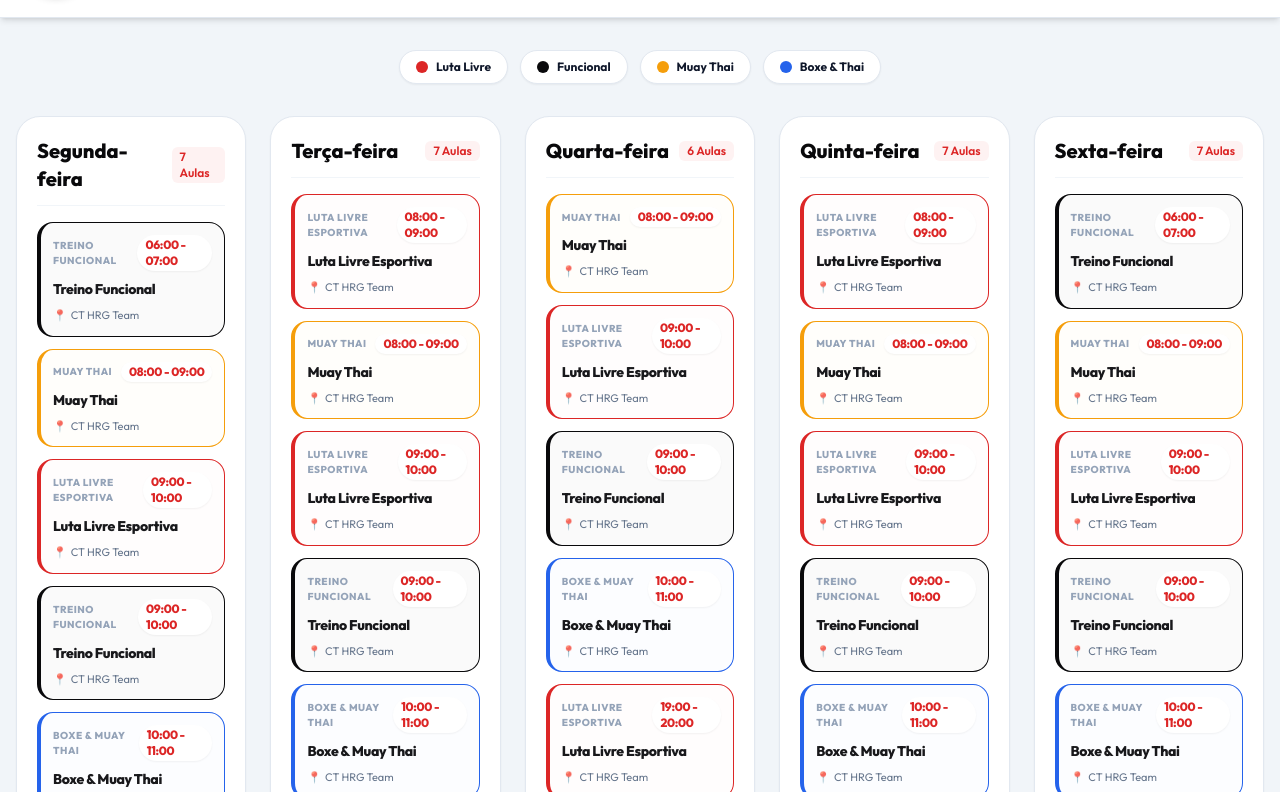
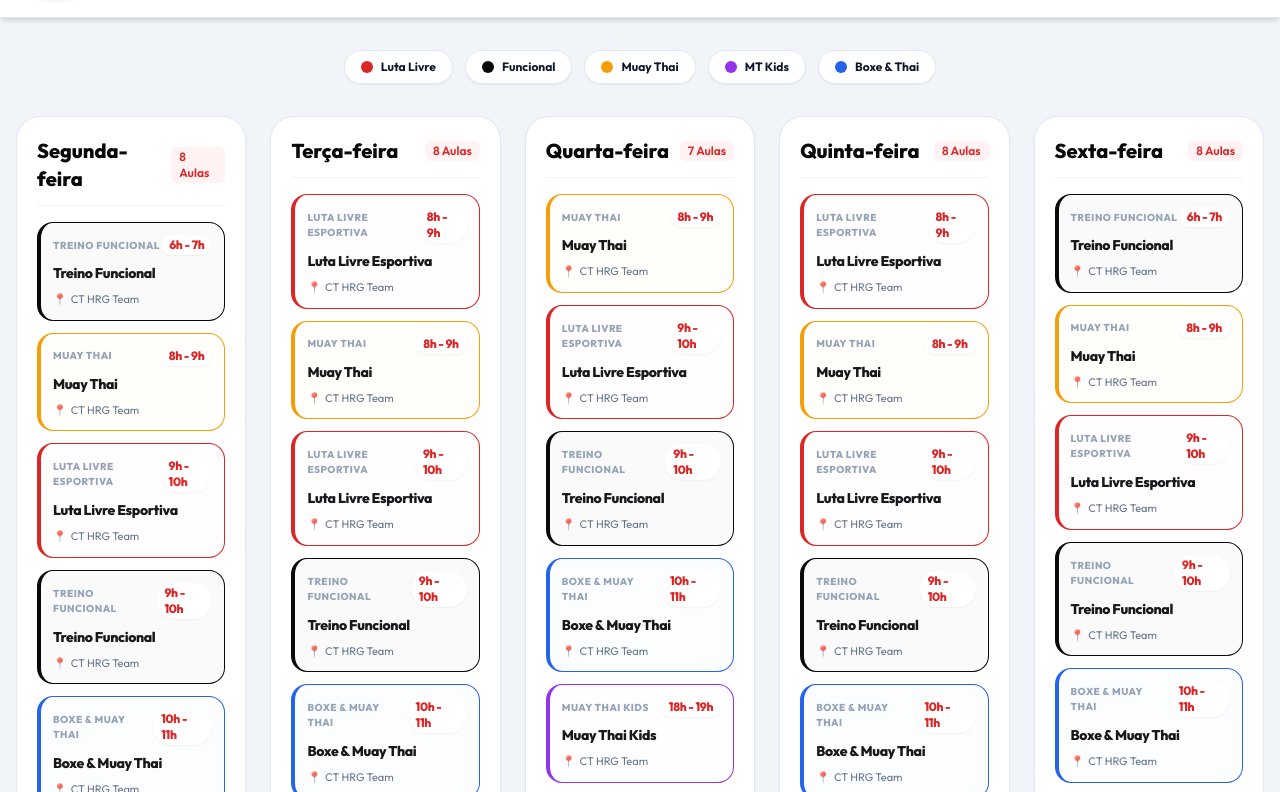
Before and after one commit to equipehrgteam/calendariohrgteam, a plain HTML site: page index.html in a window 1280 px wide. Shown: the part 146-938 px from the top of the page. Drawn offline with nearby package versions, Linux system fonts and the light colour scheme.

Commit message:
versao 02
ajustes no horarios e inclusao de aula kids

```diff
--- a/index.html
+++ b/index.html
@@ -79,7 +79,7 @@
                         <path stroke-linecap="round" stroke-linejoin="round" stroke-width="2" d="M21 21l-6-6m2-5a7 7 0 11-14 0 7 7 0 0114 0z"></path>
                     </svg>
                 </span>
-                <input type="text" id="searchInput" placeholder="Filtrar por modalidade ou horário..."
+                <input type="text" id="searchInput" placeholder="Filtrar por esporte ou horário..."
                     class="w-full pl-10 pr-4 py-2.5 bg-slate-50 border border-slate-300 rounded-full search-focus text-sm transition-all shadow-inner">
             </div>
         </div>
@@ -92,7 +92,7 @@
             <!-- Gerado dinamicamente via JS -->
         </div>
 
-        <!-- Grade Semanal de Aulas (Segunda a Sexta por padrão) -->
+        <!-- Grade Semanal de Aulas (Segunda a Sexta) -->
         <div id="calendarGrid" class="grid grid-cols-1 md:grid-cols-2 lg:grid-cols-3 xl:grid-cols-5 gap-6">
             <!-- Os dias da semana e treinos aparecerão aqui -->
         </div>
@@ -103,7 +103,7 @@
                 <path stroke-linecap="round" stroke-linejoin="round" stroke-width="1.5" d="M9.172 9.172a4 4 0 015.656 0M9 10h.01M15 10h.01M21 12a9 9 0 11-18 0 9 9 0 0118 0z" />
             </svg>
             <h3 id="empty-title" class="mt-4 text-lg font-bold text-slate-900">Nenhum treino encontrado</h3>
-            <p id="empty-desc" class="mt-1 text-sm text-slate-500">Tente buscar por um termo diferente, ex: "Luta Livre" ou "09:00".</p>
+            <p id="empty-desc" class="mt-1 text-sm text-slate-500">Tente buscar por um termo diferente, ex: "Luta Livre" ou "9h".</p>
         </div>
     </main>
 
@@ -129,16 +129,18 @@
                     luta: "Luta Livre Esportiva",
                     funcional: "Treino Funcional",
                     thai: "Muay Thai",
+                    thaikids: "Muay Thai Kids",
                     boxethai: "Boxe & Muay Thai"
                 },
                 ui: {
                     search: "Filtrar por esporte ou horário...",
                     emptyTitle: "Nenhum treino encontrado",
-                    emptyDesc: "Tente buscar por outro termo, ex: 'Luta Livre' ou '09h'.",
+                    emptyDesc: "Tente buscar por outro termo, ex: 'Luta Livre' ou '9h'.",
                     legends: {
                         luta: "Luta Livre",
                         funcional: "Funcional",
                         thai: "Muay Thai",
+                        thaikids: "MT Kids",
                         boxethai: "Boxe & Thai"
                     }
                 }
@@ -149,16 +151,18 @@
                     luta: "Luta Livre Deportiva",
                     funcional: "Entrenamiento Funcional",
                     thai: "Muay Thai",
+                    thaikids: "Muay Thai Kids",
                     boxethai: "Boxeo & Muay Thai"
                 },
                 ui: {
                     search: "Filtrar por deporte u horario...",
                     emptyTitle: "No se encontraron entrenamientos",
-                    emptyDesc: "Intente buscar otro término, ej: 'Luta Livre' o '09h'.",
+                    emptyDesc: "Intente buscar otro término, ej: 'Luta Livre' o '9h'.",
                     legends: {
                         luta: "Luta Livre",
                         funcional: "Funcional",
                         thai: "Muay Thai",
+                        thaikids: "MT Kids",
                         boxethai: "Boxeo & Thai"
                     }
                 }
@@ -169,16 +173,18 @@
                     luta: "Submission Luta Livre",
                     funcional: "Functional Training",
                     thai: "Muay Thai",
+                    thaikids: "Muay Thai Kids",
                     boxethai: "Boxing & Muay Thai"
                 },
                 ui: {
                     search: "Filter by sport or class time...",
                     emptyTitle: "No training sessions found",
-                    emptyDesc: "Try searching for another term, e.g., 'Grappling' or '9am'.",
+                    emptyDesc: "Try searching for another term, e.g., 'Grappling' or '9h'.",
                     legends: {
                         luta: "Luta Livre",
                         funcional: "Functional",
                         thai: "Muay Thai",
+                        thaikids: "MT Kids",
                         boxethai: "Boxing & Thai"
                     }
                 }
@@ -187,23 +193,26 @@
 
         // Banco de dados mapeando as atividades semanais do CT HRG Team (Seg=0, Ter=1, Qua=2, Qui=3, Sex=4)
         const treinos = [
-            /* Luta Livre Esportiva: Segunda a Sexta 09h-10h e 19h-20h */
-            { cat: "luta", dias: [0, 1, 2, 3, 4], horas: "09:00 - 10:00", tags: "luta livre esportiva submission grappling" },
-            { cat: "luta", dias: [0, 1, 2, 3, 4], horas: "19:00 - 20:00", tags: "luta livre esportiva submission grappling" },
-            /* Luta Livre Esportiva: Terça e Quinta 08h-09h */
-            { cat: "luta", dias: [1, 3], horas: "08:00 - 09:00", tags: "luta livre esportiva submission grappling" },
+            /* Luta Livre Esportiva: Segunda a Sexta 9h-10h e 19h-20h */
+            { cat: "luta", dias: [0, 1, 2, 3, 4], horas: "9h - 10h", tags: "luta livre esportiva submission grappling" },
+            { cat: "luta", dias: [0, 1, 2, 3, 4], horas: "19h - 20h", tags: "luta livre esportiva submission grappling" },
+            /* Luta Livre Esportiva: Terça e Quinta 8h-9h */
+            { cat: "luta", dias: [1, 3], horas: "8h - 9h", tags: "luta livre esportiva submission grappling" },
 
-            /* Treino Funcional: Segunda e Sexta 06h-07h */
-            { cat: "funcional", dias: [0, 4], horas: "06:00 - 07:00", tags: "treino funcional preparacao fisica" },
-            /* Treino Funcional: Segunda a Sexta 09h-10h */
-            { cat: "funcional", dias: [0, 1, 2, 3, 4], horas: "09:00 - 10:00", tags: "treino funcional preparacao fisica" },
+            /* Treino Funcional: Segunda e Sexta 6h-7h */
+            { cat: "funcional", dias: [0, 4], horas: "6h - 7h", tags: "treino funcional preparacao fisica" },
+            /* Treino Funcional: Segunda a Sexta 9h-10h */
+            { cat: "funcional", dias: [0, 1, 2, 3, 4], horas: "9h - 10h", tags: "treino funcional preparacao fisica" },
 
-            /* Muay Thai: Segunda a Sexta 08h-09h e 20h-21h */
-            { cat: "thai", dias: [0, 1, 2, 3, 4], horas: "08:00 - 09:00", tags: "muay thai tailandesa kickboxing" },
-            { cat: "thai", dias: [0, 1, 2, 3, 4], horas: "20:00 - 21:00", tags: "muay thai tailandesa kickboxing" },
+            /* Muay Thai: Segunda a Sexta 8h-9h e 20h-21h */
+            { cat: "thai", dias: [0, 1, 2, 3, 4], horas: "8h - 9h", tags: "muay thai tailandesa kickboxing" },
+            { cat: "thai", dias: [0, 1, 2, 3, 4], horas: "20h - 21h", tags: "muay thai tailandesa kickboxing" },
+
+            /* Muay Thai Kids: Segunda a Sexta 18h-19h */
+            { cat: "thaikids", dias: [0, 1, 2, 3, 4], horas: "18h - 19h", tags: "muay thai kids infantil ninos kids disciplina" },
 
             /* Boxe & Muay Thai: Segunda a Sexta 10h-11h */
-            { cat: "boxethai", dias: [0, 1, 2, 3, 4], horas: "10:00 - 11:00", tags: "boxe muay thai pugilismo kickboxing" }
+            { cat: "boxethai", dias: [0, 1, 2, 3, 4], horas: "10h - 11h", tags: "boxe muay thai pugilismo kickboxing" }
         ];
 
         function changeLang(lang) {
@@ -235,6 +244,9 @@
                     <span class="w-3 h-3 bg-amber-500 rounded-full"></span> ${translation.thai}
                 </div>
                 <div class="flex items-center gap-2 px-4 py-2 bg-white rounded-full shadow-sm border border-slate-200 text-xs font-bold">
+                    <span class="w-3 h-3 bg-purple-600 rounded-full"></span> ${translation.thaikids}
+                </div>
+                <div class="flex items-center gap-2 px-4 py-2 bg-white rounded-full shadow-sm border border-slate-200 text-xs font-bold">
                     <span class="w-3 h-3 bg-blue-600 rounded-full"></span> ${translation.boxethai}
                 </div>
             `;
@@ -263,8 +275,14 @@
                 if (treinosDoDia.length > 0) {
                     totalFound++;
 
-                    // Ordenando cronologicamente os treinos por horário de início
-                    treinosDoDia.sort((a, b) => a.horas.localeCompare(b.horas));
+                    // Ordenando cronologicamente os treinos por horário de início numérica (ex: 6h vem antes de 10h)
+                    treinosDoDia.sort((a, b) => {
+                        const getHour = (str) => {
+                            const match = str.match(/^(\d+)/);
+                            return match ? parseInt(match[1], 10) : 0;
+                        };
+                        return getHour(a.horas) - getHour(b.horas);
+                    });
 
                     const section = document.createElement('div');
                     section.className = 'bg-white rounded-3xl p-5 shadow-sm border border-slate-200 flex flex-col';
@@ -279,6 +297,7 @@
                         let borderStyle = "border-l-4 border-red-600 bg-red-50/20"; // Luta Livre
                         if (treino.cat === "funcional") borderStyle = "border-l-4 border-zinc-950 bg-zinc-50";
                         if (treino.cat === "thai") borderStyle = "border-l-4 border-amber-500 bg-amber-50/20";
+                        if (treino.cat === "thaikids") borderStyle = "border-l-4 border-purple-600 bg-purple-50/20"; // MT Kids
                         if (treino.cat === "boxethai") borderStyle = "border-l-4 border-blue-600 bg-blue-50/20";
 
                         const card = document.createElement('div');
```
